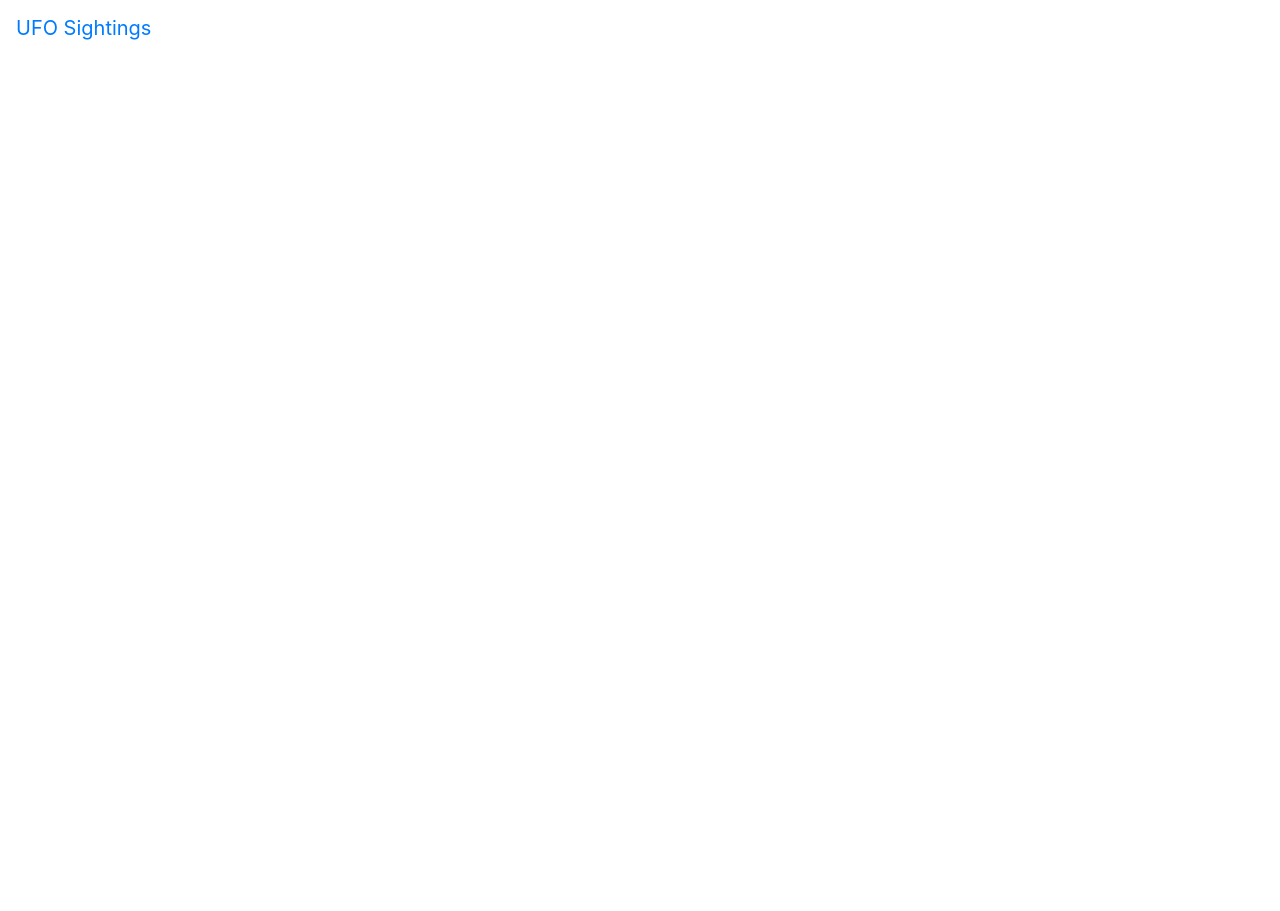
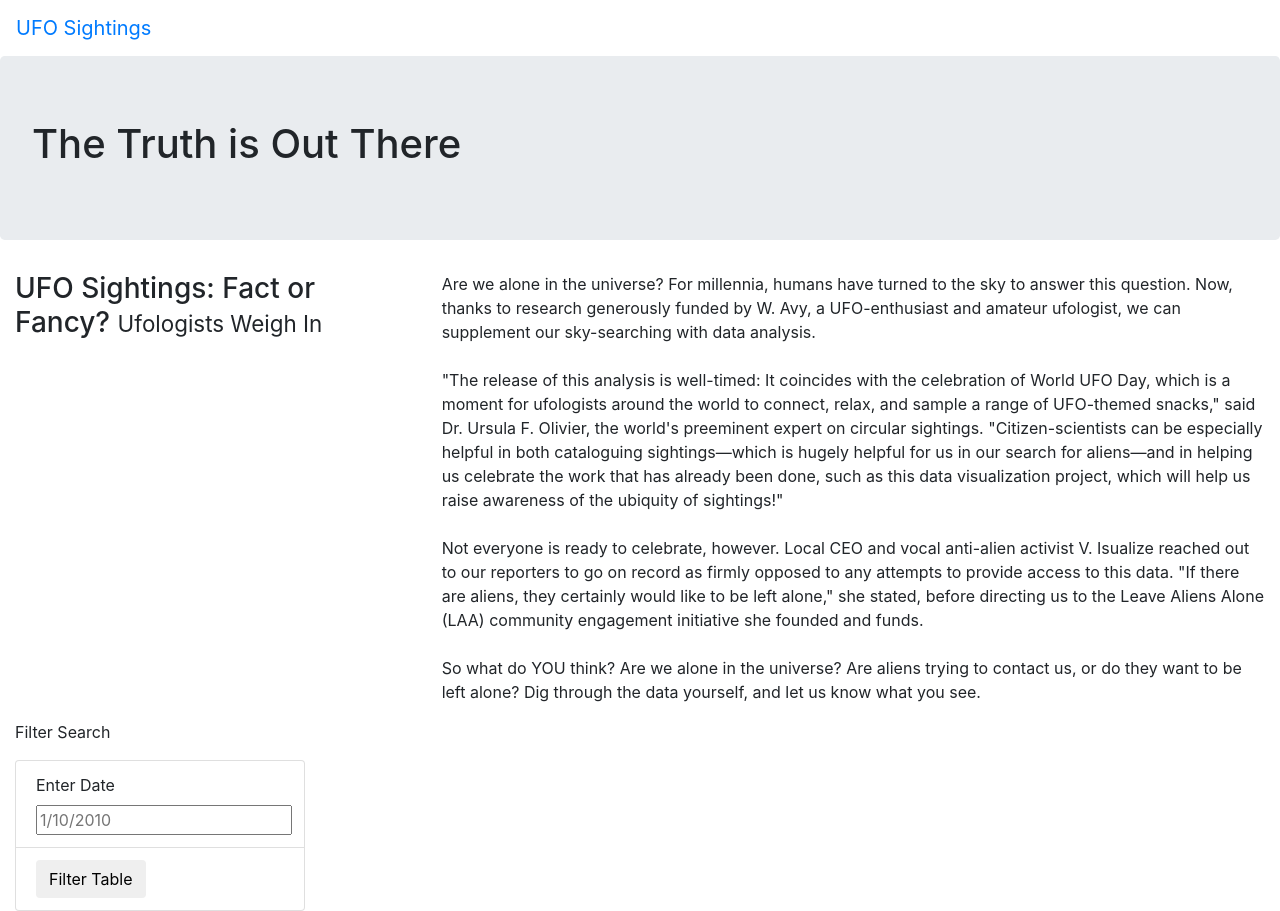
Before and after one commit to SDCoulter/UFOs, a plain HTML site: page index.html in a window 1280 px wide. Before the commit the page ends 800 px from the top, so only its background shows below. Drawn offline with nearby package versions, Linux system fonts and the light colour scheme.

Commit message:
add filter for our table-to-be

```diff
--- a/index.html
+++ b/index.html
@@ -18,8 +18,48 @@
   <div class="wrapper">
     <nav class="navbar navbar-expand-lg">
       <a class="navbar-brand" href="index.html">UFO Sightings</a>
+    </nav>
 
-    </nav>
+    <div class="jumbotron">
+      <h1>The Truth is Out There</h1>
+    </div>
+
+    <div class="container-fluid">
+      <div class="row">
+        <div class="col-md-4">
+          <h3>UFO Sightings: Fact or Fancy? <small>Ufologists Weigh In</small></h3>
+        </div>
+        <div class="col-md-8">
+          <p>Are we alone in the universe? For millennia, humans have turned to the sky to answer this question. Now, thanks to research generously funded by W. Avy, a UFO-enthusiast and amateur ufologist, we can supplement our sky-searching with data analysis.<br><br>
+             "The release of this analysis is well-timed: It coincides with the celebration of World UFO Day, which is a moment for ufologists around the world to connect, relax, and sample a range of UFO-themed snacks," said Dr. Ursula F. Olivier, the world's preeminent expert on circular sightings. "Citizen-scientists can be especially helpful in both cataloguing sightings—which is hugely helpful for us in our search for aliens—and in helping us celebrate the work that has already been done, such as this data visualization project, which will help us raise awareness of the ubiquity of sightings!"<br><br>
+             Not everyone is ready to celebrate, however. Local CEO and vocal anti-alien activist V. Isualize reached out to our reporters to go on record as firmly opposed to any attempts to provide access to this data. "If there are aliens, they certainly would like to be left alone," she stated, before directing us to the Leave Aliens Alone (LAA) community engagement initiative she founded and funds.<br><br>
+             So what do YOU think? Are we alone in the universe? Are aliens trying to contact us, or do they want to be left alone? Dig through the data yourself, and let us know what you see.
+           </p>
+        </div>
+      </div>
+    </div>
+
+    <div class="container-fluid">
+      <div class="row">
+        <div class="col-md-3">
+          <form>
+            <p>Filter Search</p>
+            <ul class="list-group">
+              <li class="list-group-item">
+                <label for="date">Enter Date</label>
+                <input type="text" placeholder="1/10/2010" id="datetime" />
+              </li>
+              <li class="list-group-item">
+                <button id="filter-btn" type="button" class="btn btn-default">Filter Table</button>
+              </li>
+            </ul>
+          </form>
+        </div>
+        <div class="col-md-9">
+
+        </div>
+      </div>
+    </div>
 
 
   </div>
```
